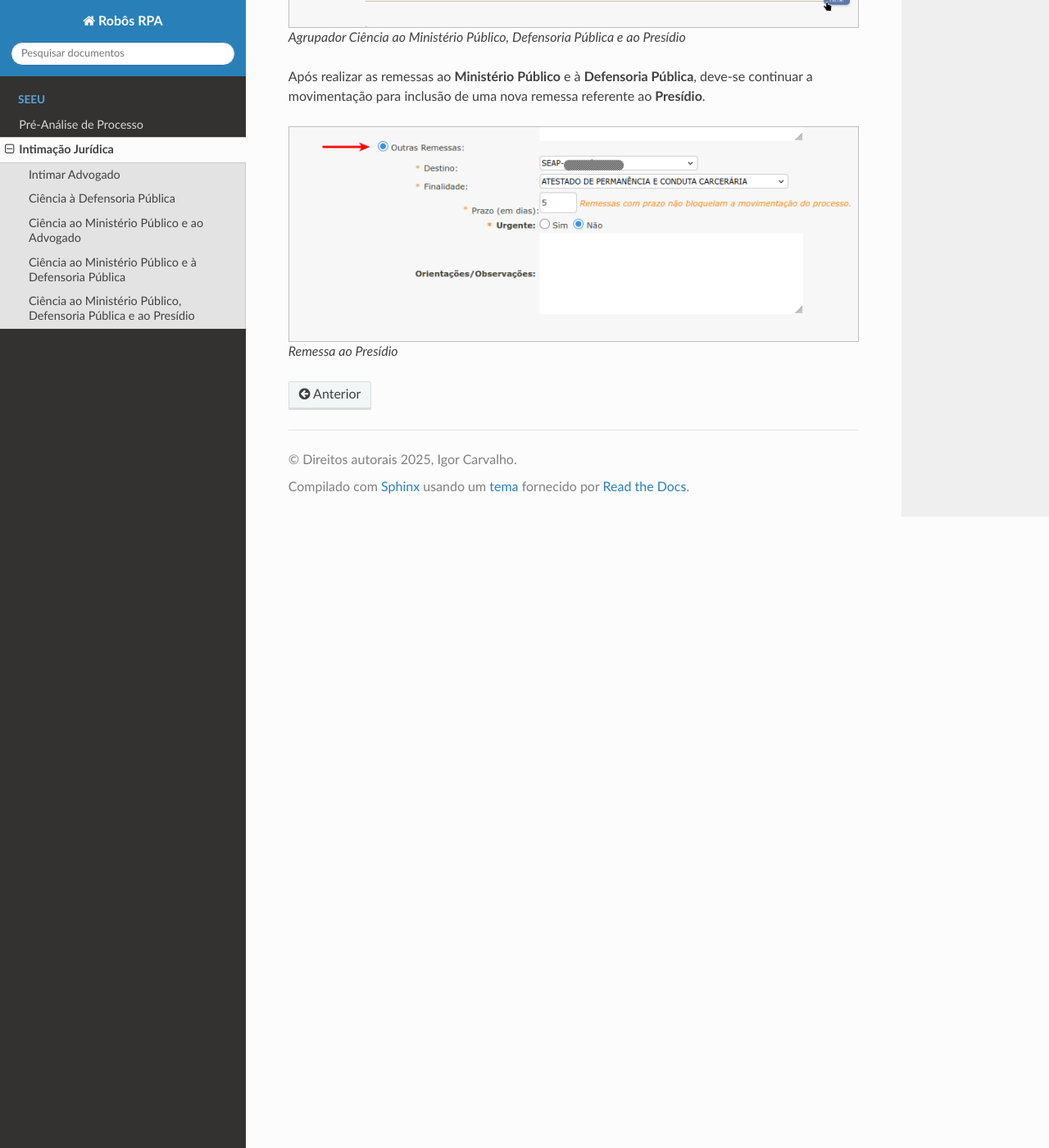
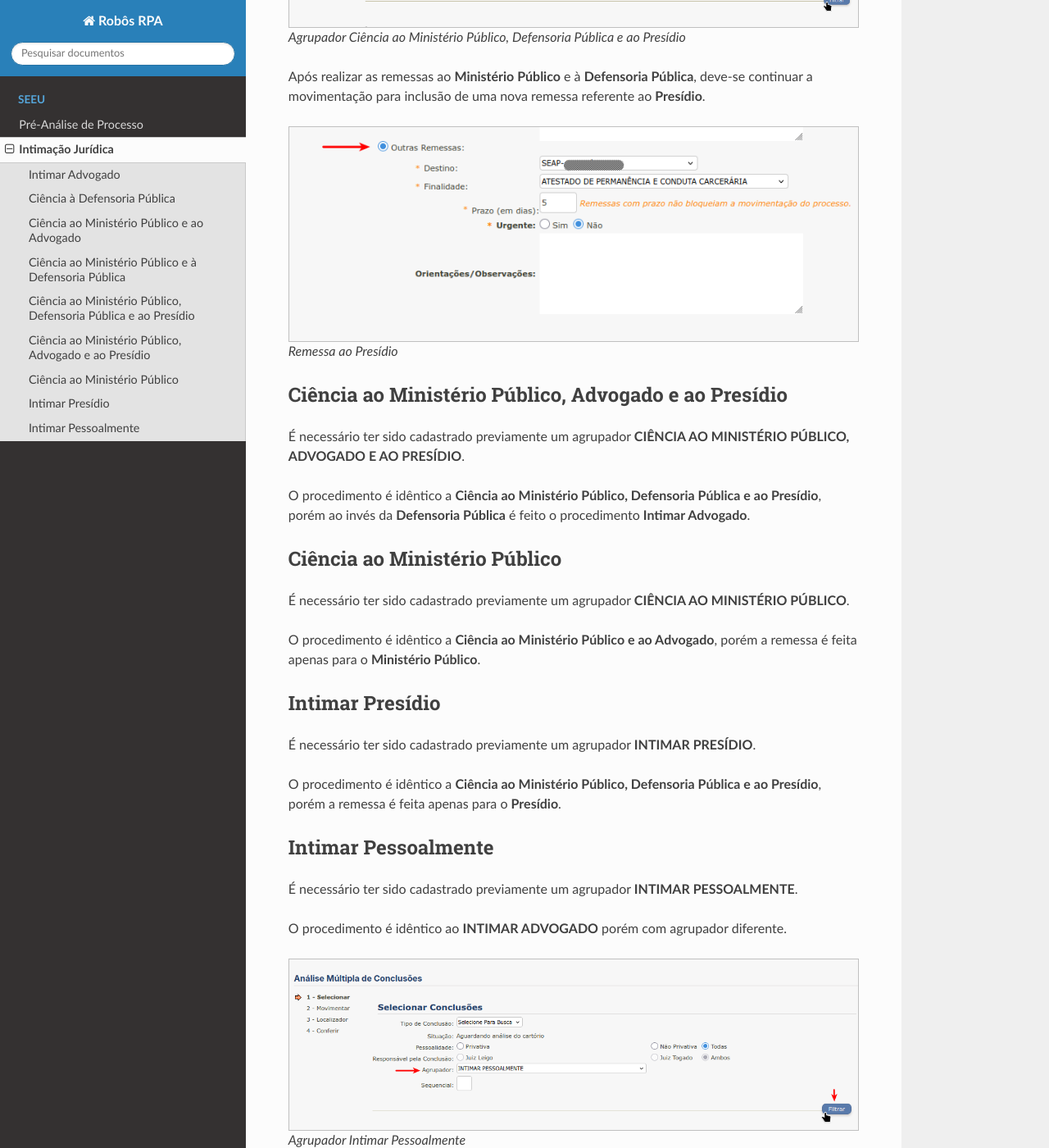
Before and after one commit to djangonauta/robos-rpa-docs, a Sphinx documentation site: the page built from docs/intimacao_juridica.rst, in a window 1280 px wide and 1400 px high, scrolled down 9417 px. Shown: the whole window at 82% size. Built offline with Sphinx 7.4.7 and the Read the Docs theme 3.1.0, drawn with Linux system fonts in a browser that asks for light colours; some of the changed text lies outside the part shown.

Commit message:
feat: Adicionados outros tópicos da intimação jurídica

```diff
--- a/docs/intimacao_juridica.rst
+++ b/docs/intimacao_juridica.rst
@@ -86,7 +86,7 @@ Ciência à Defensoria Pública
 
 É necessário ter sido cadastrado previamente um agrupador **CIÊNCIA À DEFENSORIA PÚBLICA**.
 
-O procedimento é idêntico ao de Intimar Advogado, porém o agrupador é diferente.
+O procedimento é idêntico ao de **Intimar Advogado**, porém o agrupador é diferente.
 
 .. figure:: _static/intimacao_juridica/ciencia_defensoria_agrupador.png
   :class: data-fb
@@ -106,7 +106,7 @@ Ciência ao Ministério Público e ao Advogado
 
 É necessário ter sido cadastrado previamente um agrupador **CIÊNCIA AO MINISTÉRIO PÚBLICO E AO ADVOGADO**.
 
-O procedimento é idêntico ao de Ciência à Defensoria Pública, porém o agrupador é diferente.
+O procedimento é idêntico ao de **Ciência à Defensoria Pública**, porém o agrupador é diferente.
 
 .. figure:: _static/intimacao_juridica/ciencia_mp_advogado_agrupador.png
   :class: data-fb
@@ -185,3 +185,50 @@ movimentação para inclusão de uma nova remessa referente ao **Presídio**.
   :class: data-fb
 
   Remessa ao Presídio
+
+
+Ciência ao Ministério Público, Advogado e ao Presídio
+-----------------------------------------------------
+
+É necessário ter sido cadastrado previamente um agrupador **CIÊNCIA AO MINISTÉRIO PÚBLICO, ADVOGADO E AO PRESÍDIO**.
+
+O procedimento é idêntico a **Ciência ao Ministério Público, Defensoria Pública e ao Presídio**,
+porém ao invés da **Defensoria Pública** é feito o procedimento **Intimar Advogado**.
+
+
+Ciência ao Ministério Público
+-----------------------------
+
+É necessário ter sido cadastrado previamente um agrupador **CIÊNCIA AO MINISTÉRIO PÚBLICO**.
+
+O procedimento é idêntico a **Ciência ao Ministério Público e ao Advogado**, porém a remessa é feita
+apenas para o **Ministério Público**.
+
+
+Intimar Presídio
+----------------
+
+É necessário ter sido cadastrado previamente um agrupador **INTIMAR PRESÍDIO**.
+
+O procedimento é idêntico a **Ciência ao Ministério Público, Defensoria Pública e ao Presídio**, porém
+a remessa é feita apenas para o **Presídio**.
+
+
+Intimar Pessoalmente
+--------------------
+
+É necessário ter sido cadastrado previamente um agrupador **INTIMAR PESSOALMENTE**.
+
+O procedimento é idêntico ao **INTIMAR ADVOGADO** porém com agrupador diferente.
+
+.. figure:: _static/intimacao_juridica/intimar_pessoalmente_agrupador.png
+  :class: data-fb
+
+  Agrupador Intimar Pessoalmente
+
+A movimentação também é diferente.
+
+.. figure:: _static/intimacao_juridica/intimar_pessoalmente_mandado.png
+  :class: data-fb
+
+  Movimentação Intimar Pessoalmente
```
Also changed, not shown: docs/_static/intimacao_juridica/intimar_pessoalmente_agrupador.png (added), docs/_static/intimacao_juridica/intimar_pessoalmente_mandado.png (added).
